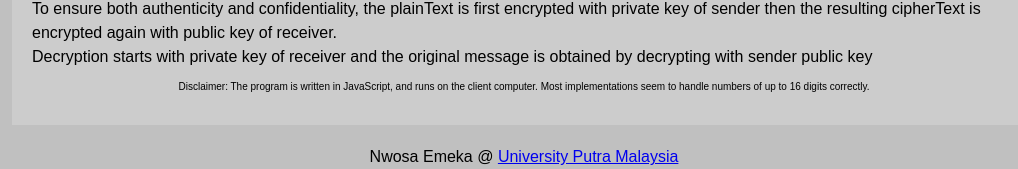
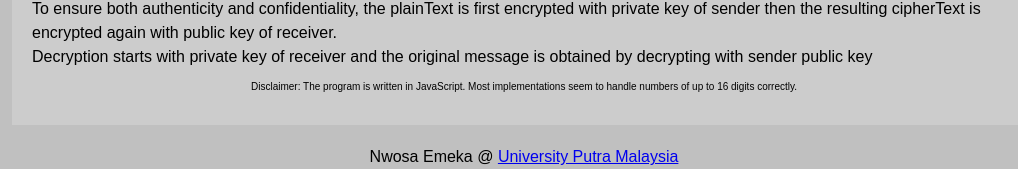
Before and after one commit to NwosaEmeka/RSA-Calculator, a plain HTML site: page index.html in a window 1280 px wide. Shown: the part 1255-1424 px from the top of the page, without its empty margins (116-1134 px from the left). Drawn offline with Linux system fonts and the light colour scheme.

```diff
--- a/index.html
+++ b/index.html
@@ -119,7 +119,7 @@
     <p>To ensure both authenticity and confidentiality, the plainText is first encrypted with private key of sender then the
       resulting cipherText is encrypted again with public key of receiver.<br>Decryption starts with private key of receiver
       and the original message is obtained by decrypting with sender public key </p>
-      <p class="disclaimer">Disclaimer: The program is written in JavaScript, and runs on the client computer. Most implementations seem to handle numbers of up
+      <p class="disclaimer">Disclaimer: The program is written in JavaScript. Most implementations seem to handle numbers of up
       to 16 digits correctly.</p>
   </div>
 
```
